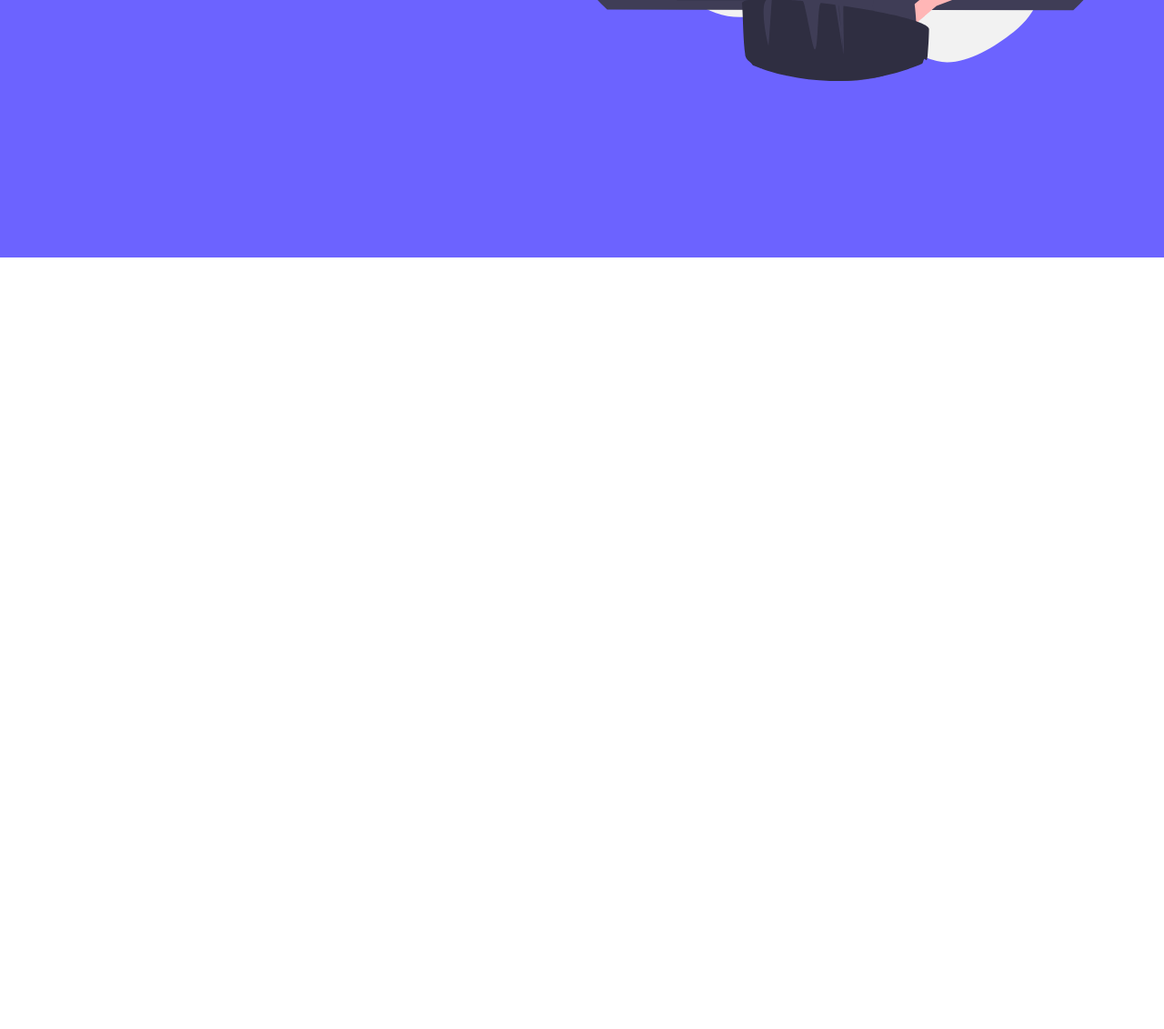
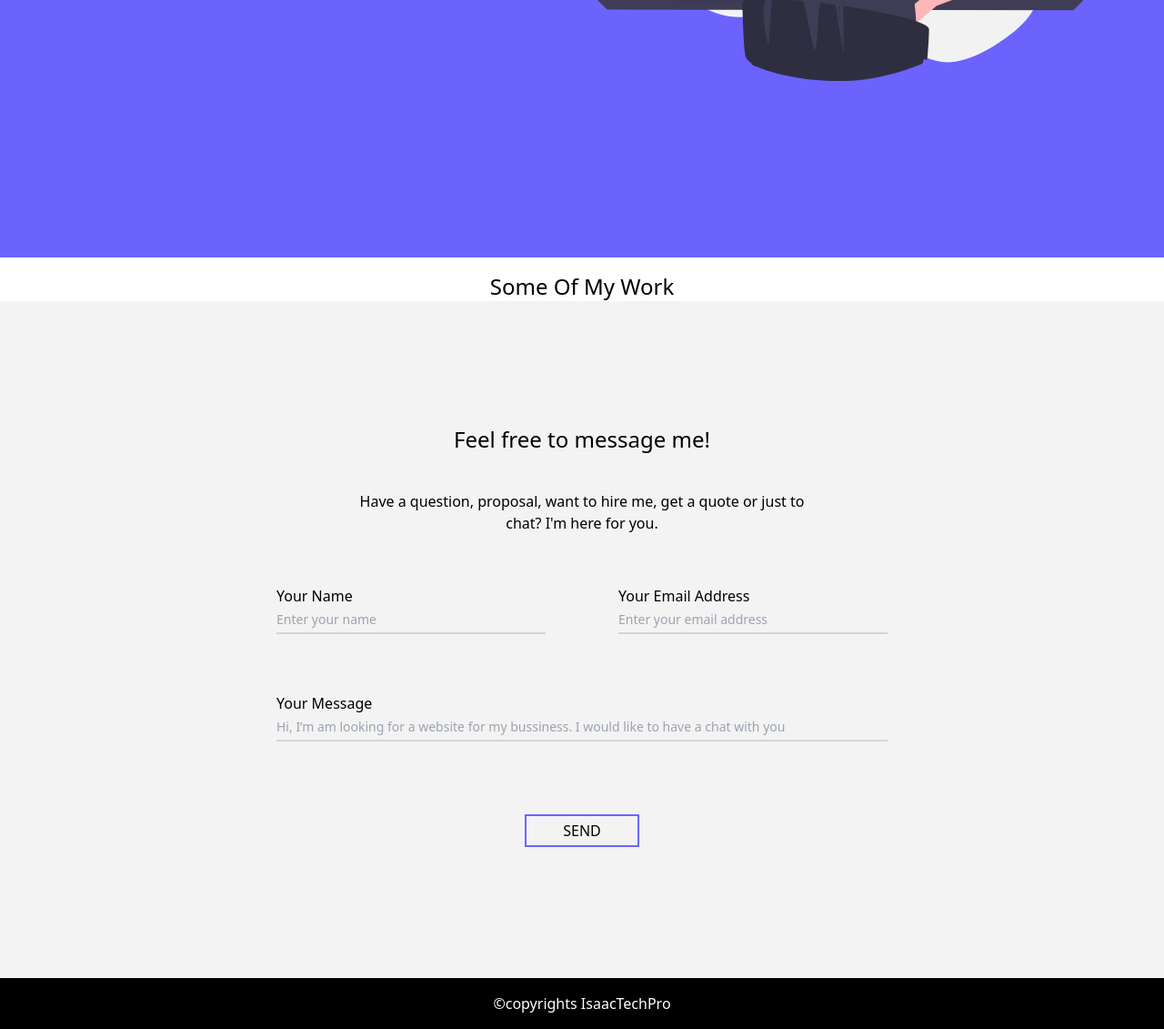
Before and after one commit to kgisaackg/landing_page, a website: page index.html in a window 1280 px wide. Shown: the part 1781-2912 px from the top of the page at 91% size. Before the commit the page ends 2064 px from the top, so only its background shows below. Drawn offline with Linux system fonts and the light colour scheme.

Commit message:
contact section

```diff
--- a/index.html
+++ b/index.html
@@ -42,7 +42,6 @@
     </section>
 
     <!--Service Section-->
-
     <section id="service">
       <div class="md:min-h-screen md:flex px-10 md:px-20 gap-10 items-center">
         <div class="basis-6/12">
@@ -103,12 +102,57 @@
     </section>
 
     <!--Potfolio Section-->
-
     <section id="portfolio">
-
+      <h1 class="text-center text-2xl mt-4">
+        Some Of My Work
+      </h1>
     </section>
 
     <!--Contact Section-->
+    <div id="contact" class="bg-cust_gray md:min-h-screen flex flex-col justify-between">
+      <div class="px-10 md:px-20 my-auto">
+
+        <div class="text-center max-w-lg mx-auto mt-8">
+          <h1 class="text-2xl">Feel free to message me!</h1>
+          <p class="mb-4 mt-10">
+            Have a question, proposal, want to hire me, get a quote or just to chat? I'm here for you.
+          </p>
+        </div>
+
+        <form action="" class="max-w-2xl mx-auto py-10">
+          <div class="flex gap-20 justify-between">
+            <div class=" z-0 w-full mb-6">
+              <label>Your Name</label>
+              <input type="text" name="sender"
+              class="block py-1 px-0 w-full text-sm text-gray-900 bg-transparent border-0 border-b-2 border-gray-300 appearance-none dark:text-white dark:border-gray-600 dark:focus:border-blue-500 focus:outline-none focus:ring-0 focus:border-cust_primary" placeholder="Enter your name" required />
+            </div>
+
+            <div class="relative z-0 w-full mb-6 group">
+              <label>Your Email Address</label>
+              <input type="email" name="email"
+              class="block py-1 px-0 w-full text-sm text-gray-900 bg-transparent border-0 border-b-2 border-gray-300 appearance-none dark:text-white dark:border-gray-600 dark:focus:border-blue-500 focus:outline-none focus:ring-0 focus:border-cust_primary" placeholder="Enter your email address" required />
+            </div>
+          </div>
+
+          <div class="relative z-0 w-full mb-20 mt-10">
+            <label>Your Message</label>
+            <input type="textarea" name="message"
+            class="block py-1 px-0 w-full text-sm text-gray-900 bg-transparent border-0 border-b-2 border-gray-300 appearance-none dark:text-white dark:border-gray-600 dark:focus:border-blue-500 focus:outline-none focus:ring-0 focus:border-cust_primary"
+            placeholder="Hi, I’m am looking for a website for my bussiness. I would like to have a chat with you" required />
+          </div>
+
+          <p class="border-2 border-cust_primary max-w-min mx-auto text-center mt-10 py-1 px-10">
+            SEND
+          </p>
+        </form>
+      </div>
+
+      <div class="bg-black text-center text-white py-4">
+        &copy;copyrights IsaacTechPro
+      </div>
+    </div>
+
+
     <script>
       AOS.init({
         delay: 200,
--- a/tailwind.config.js
+++ b/tailwind.config.js
@@ -5,6 +5,7 @@ module.exports = {
       colors: {
         cust_primary: '#6C63FF',
         cust_secondary: '#4BD16F',
+        cust_gray: "#F3F3F3",
         white: '#ffffff'
       }
     },
```
Also changed, not shown: dist/output.css.
